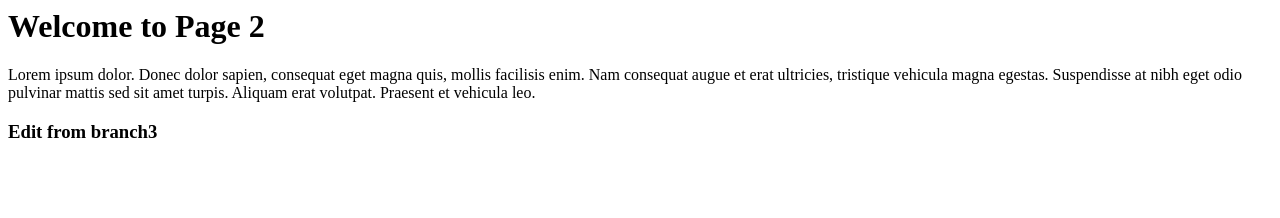
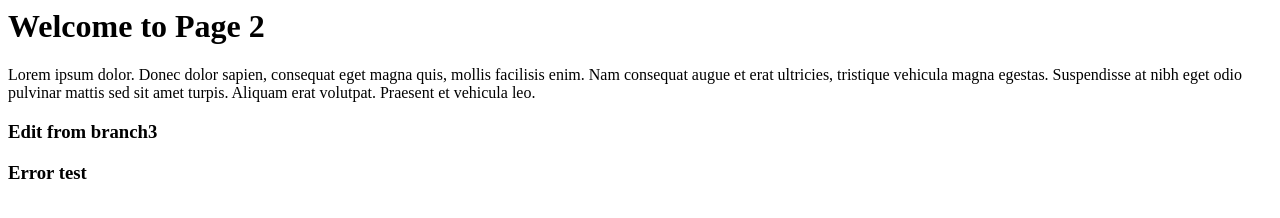
Before and after one commit to smfelix11/assignment1DevOpsClass, a plain HTML site: page page2.html in a window 1280 px wide. Drawn offline with Linux system fonts and the light colour scheme.

Commit message:
Update page2.html
Change to page2

```diff
--- a/page2.html
+++ b/page2.html
@@ -7,5 +7,6 @@
   <h1>Welcome to Page 2</h1>
   <p>Lorem ipsum dolor. Donec dolor sapien, consequat eget magna quis, mollis facilisis enim. Nam consequat augue et erat ultricies, tristique vehicula magna egestas. Suspendisse at nibh eget odio pulvinar mattis sed sit amet turpis. Aliquam erat volutpat. Praesent et vehicula leo.</p>
   <h3>Edit from branch3</h3>
+  <h3>Error test</h3>
 </body>
 </html>
```
